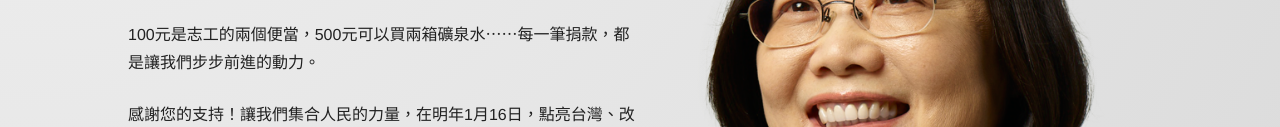
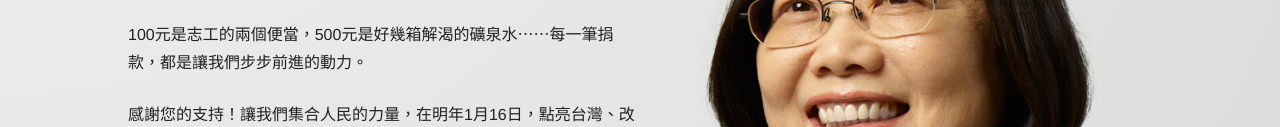
Before and after one commit to maylogger/donate.iing.tw, a plain HTML site: page index.html in a window 1280 px wide. Shown: the part 1479-1606 px from the top of the page. Drawn offline with nearby package versions, Linux system fonts and the light colour scheme.

Commit message:
文案更新

```diff
--- a/index.html
+++ b/index.html
@@ -133,7 +133,7 @@
             選舉的意義，不只在投票那一天，改變政治，就從改變選舉的募款方式開始。2016，我仍將延續「三隻小豬」的精神，以小額募款為主來完成這場選戰，並且在登記參選後，定期公布選舉經費，打ㄧ場公開透明的選舉。
           </p>
           <p>
-            100元是志工的兩個便當，500元可以買兩箱礦泉水⋯⋯每一筆捐款，都是讓我們步步前進的動力。
+            100元是志工的兩個便當，500元是好幾箱解渴的礦泉水⋯⋯每一筆捐款，都是讓我們步步前進的動力。
           </p>
           <p>
             感謝您的支持！讓我們集合人民的力量，在明年1月16日，點亮台灣、改變未來！
```
